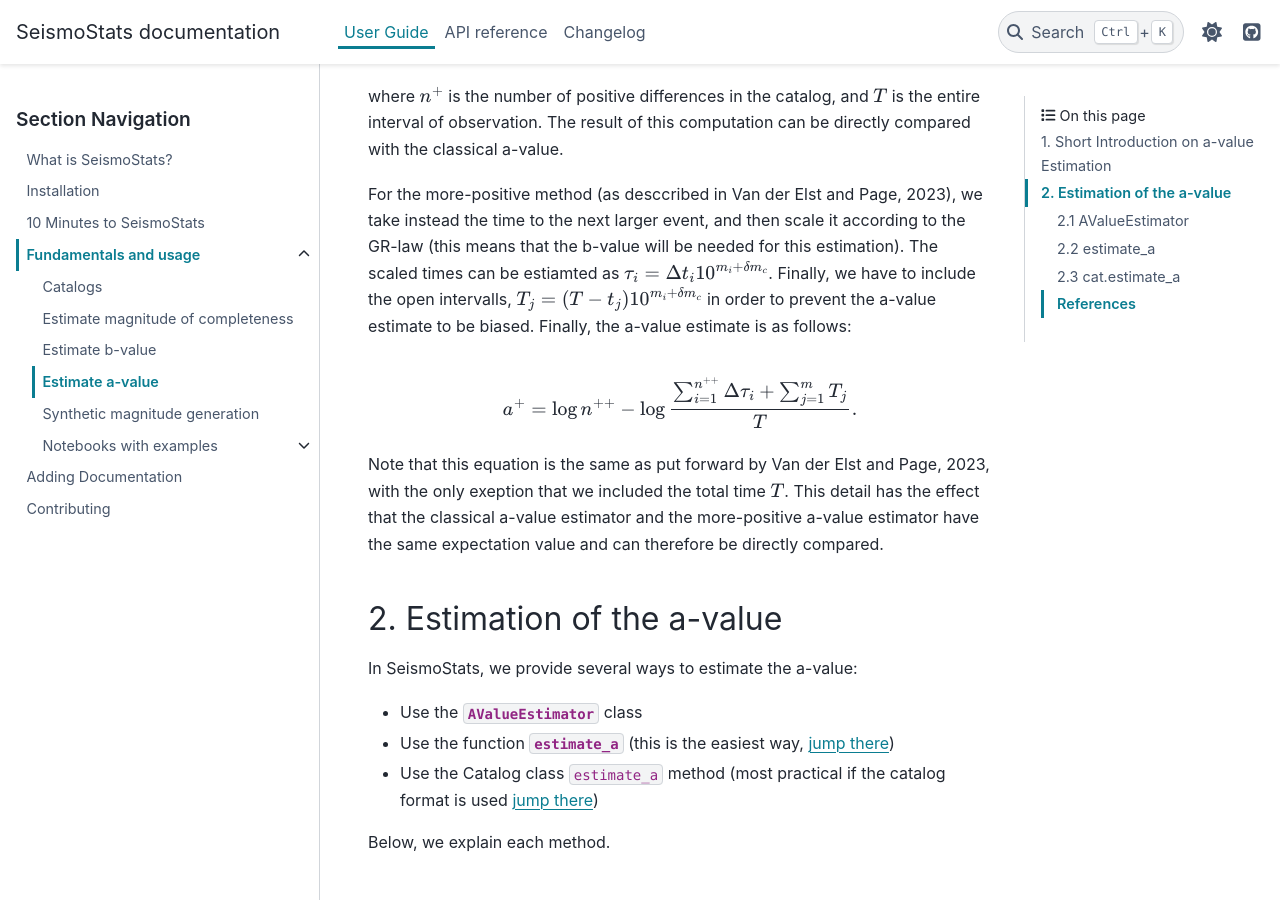
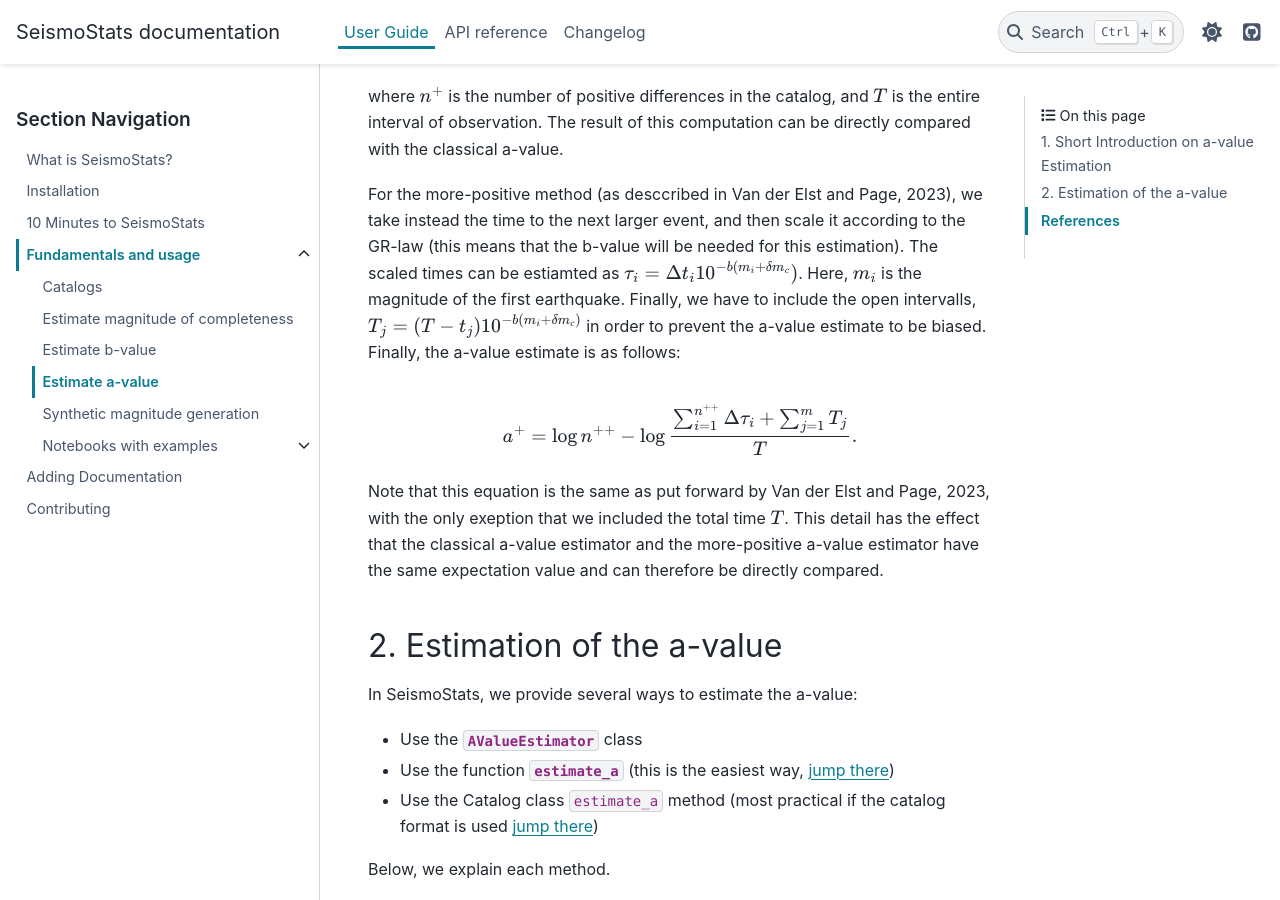
Before and after one commit to swiss-seismological-service/SeismoStats, a Sphinx documentation site: the page built from docs/source/user/estimate_a.md, in a window 1280 px wide and 900 px high, scrolled down 2451 px. Built offline with Sphinx 7.4.7 and the PyData theme 0.15.4, drawn with Linux system fonts in a browser that asks for light colours; pages that are not in the unit, such as notebooks, are missing from menus; the version number could not be read and is left out; some of the changed text lies outside the part shown.

Commit message:
minor adjustment

````diff
--- a/docs/source/user/estimate_a.md
+++ b/docs/source/user/estimate_a.md
@@ -42,7 +42,7 @@
 
 where $n^+$ is the number of positive differences in the catalog, and $T$ is the entire interval of observation. The result of this computation can be directly compared with the classical a-value.
 
-For the more-positive method (as desccribed in  Van der Elst and Page, 2023), we take instead the time to the next larger event, and then scale it according to the GR-law (this means that the b-value will be needed for this estimation). The scaled times can be estiamted as $\tau_i = \Delta t_i 10^{m_i + \delta m_c}$. Finally, we have to include the open intervalls, $T_j = (T-t_j)  10^{m_i + \delta m_c}$ in order to prevent the a-value estimate to be biased. Finally, the a-value estimate is as follows:
+For the more-positive method (as desccribed in  Van der Elst and Page, 2023), we take instead the time to the next larger event, and then scale it according to the GR-law (this means that the b-value will be needed for this estimation). The scaled times can be estiamted as $\tau_i = \Delta t_i 10^{-b(m_i + \delta m_c})$. Here, $m_i$ is the magnitude of the first earthquake. Finally, we have to include the open intervalls, $T_j = (T-t_j)  10^{-b(m_i + \delta m_c)}$ in order to prevent the a-value estimate to be biased. Finally, the a-value estimate is as follows:
 
 $$
 a^+ = \log n^{++} - \log \frac{\sum_{i=1}^{n^{++}} \Delta
@@ -112,7 +112,7 @@
 
 Note that the function `estimate_a` automatically cuts off magnitudes below $m_c$ and does not count them. Therefore, it is of crucial importance to provide the correct $m_c$. The reason that $\Delta m$ is needed here is only to correctly cut off at $m_c$.
 
-### 2.3 cat.estimate_a
+### 2.3 cat.estimate_a()
 When you have already transformed your data into a Catalog object, you can directly use the internal method of the Catalog class, which works exactly in the same way as the function shown above.
 
 ```python
@@ -144,7 +144,6 @@
 2.113
 ```
 
-
-### References
+## References
 - Van der Elst, Nicholas J., and Morgan T. Page. "a‐positive: A robust estimator of the earthquake rate in incomplete or saturated catalogs." *Journal of Geophysical Research: Solid Earth* 128.10 (2023): e2023JB027089.
 - Lippiello, E., and G. Petrillo. "b‐more‐incomplete and b‐more‐positive: Insights on a robust estimator of magnitude distribution." Journal of Geophysical Research: Solid Earth 129.2 (2024): e2023JB027849.
````
